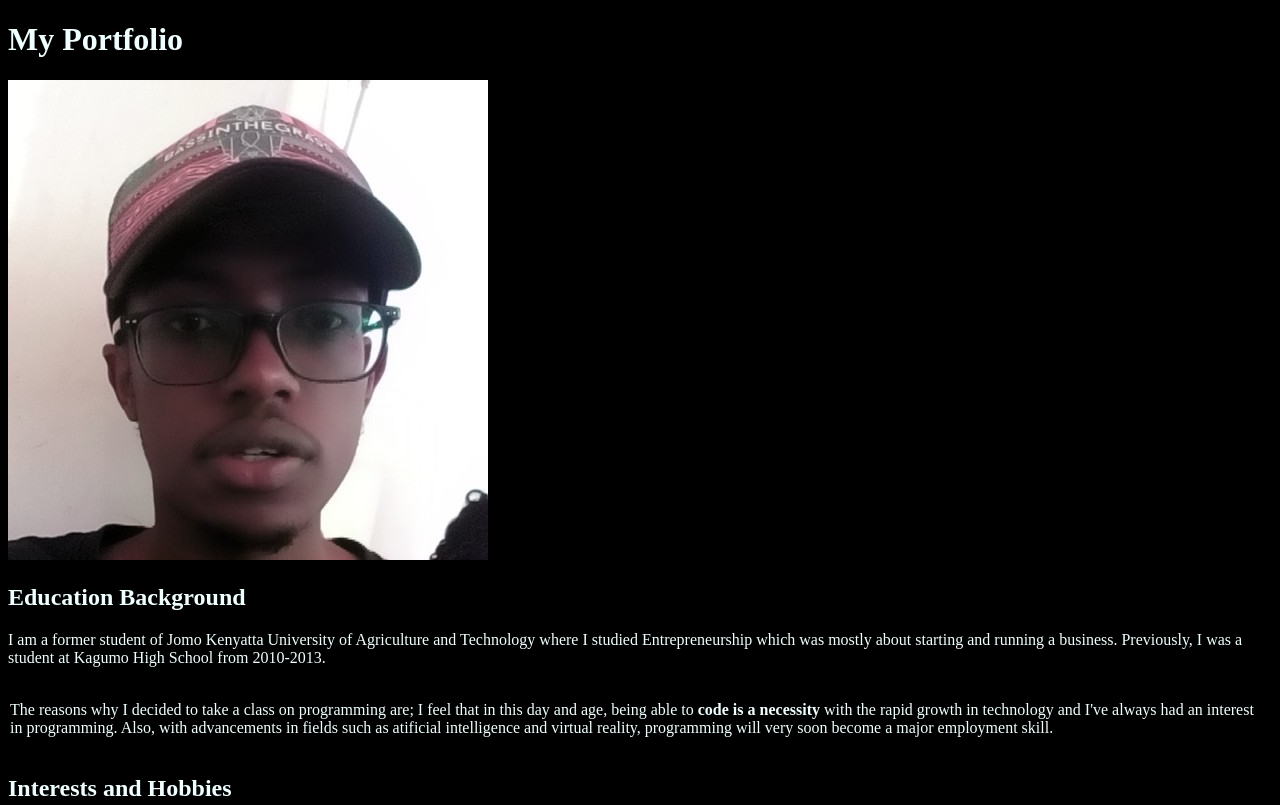
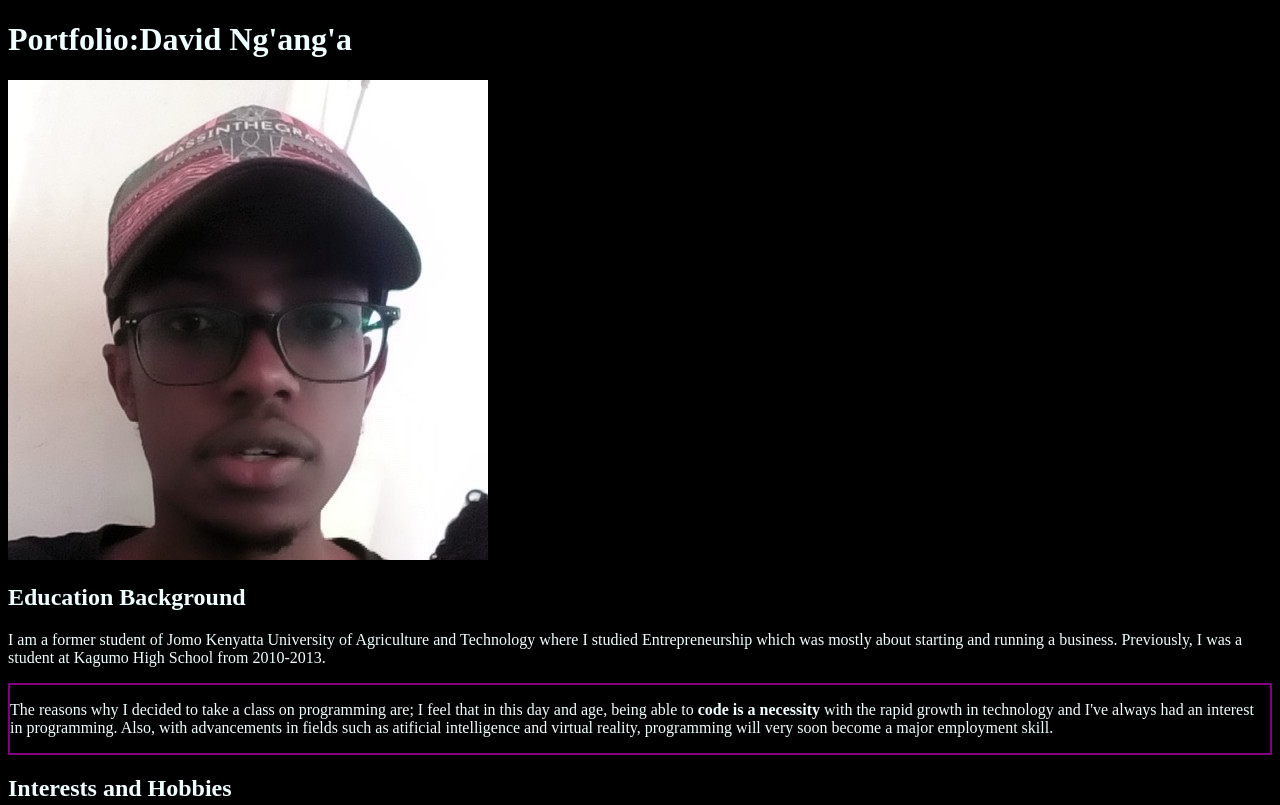
Before and after one commit to DavidNganga/DavidNganga.github.io, a plain HTML site: page index.html in a window 1280 px wide. Shown: the top 805 px of the page. Drawn offline with Linux system fonts and the light colour scheme.

Commit message:
changed color of text-box to purple

```diff
--- a/css/Portfolio.css
+++ b/css/Portfolio.css
@@ -6,7 +6,7 @@
 
 }
 .test-box{
-    border: 2px solid black;
+    border: 2px solid purple;
 }
 body{
     background-color: black;
--- a/index.html
+++ b/index.html
@@ -3,11 +3,13 @@
   <head>
     <link href="css/Portfolio.css" rel="stylesheet" type="text/css">
     <title>Portfolio Landing Page</title>
-  <h1>My Portfolio</h1>
+  </head>
+  <body>
+    <h1>Portfolio:David Ng'ang'a</h1>
   <div class="important">
   <img src="images/David.jpg" alt="An image of David.">
   </div>
-  <h2>Education Background</h2>
+    <h2>Education Background</h2>
   <div class="education">
     <p>I am a former student of Jomo Kenyatta University of Agriculture and Technology where I studied Entrepreneurship which was mostly about starting and running a business. Previously, I was a student at Kagumo High School from 2010-2013.</p>
   </div>
@@ -15,8 +17,8 @@
     <p>The reasons why I decided to take a class on programming are; I feel that in this day and age, being able to <strong>code is a necessity</strong> with the rapid growth in technology and I've always had an interest in programming. Also, with advancements in fields such as atificial intelligence and virtual reality, programming will very soon become a major employment skill.</p>
   </div>
 
-  <h2>Interests and Hobbies</h2>
-  <p>I have a number of interests in a lot of fields such as:</p>
+    <h2>Interests and Hobbies</h2>
+    <p>I have a number of interests in a lot of fields such as:</p>
 
   <ul>
     <li>Comics</li>
@@ -29,10 +31,6 @@
       <li> <a href="https://github.com/DavidNganga/my-first-webpage">My first webpage</a> </li> <p>This is the first webpage I ever created using html.I also used css to style the text.</p>
       <li> <a href="https://github.com/DavidNganga/hello-world/blob/master/hello-world.html">Hello world</a> </li> <p>In this project, I used html to create the page.</p>
   </ol>
+ </body>
 
-
-
-
-
-  </head>
 </html>
```
